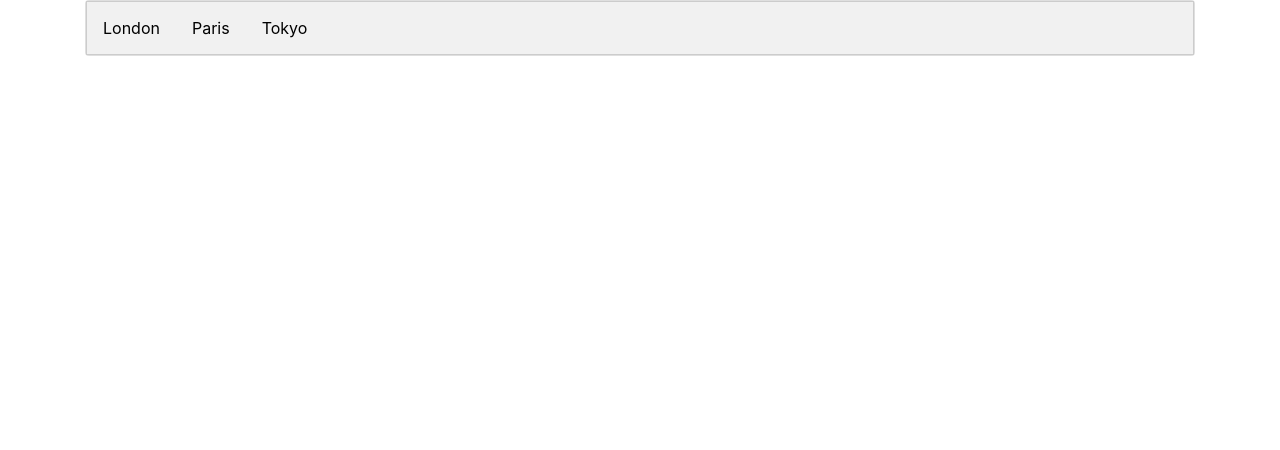
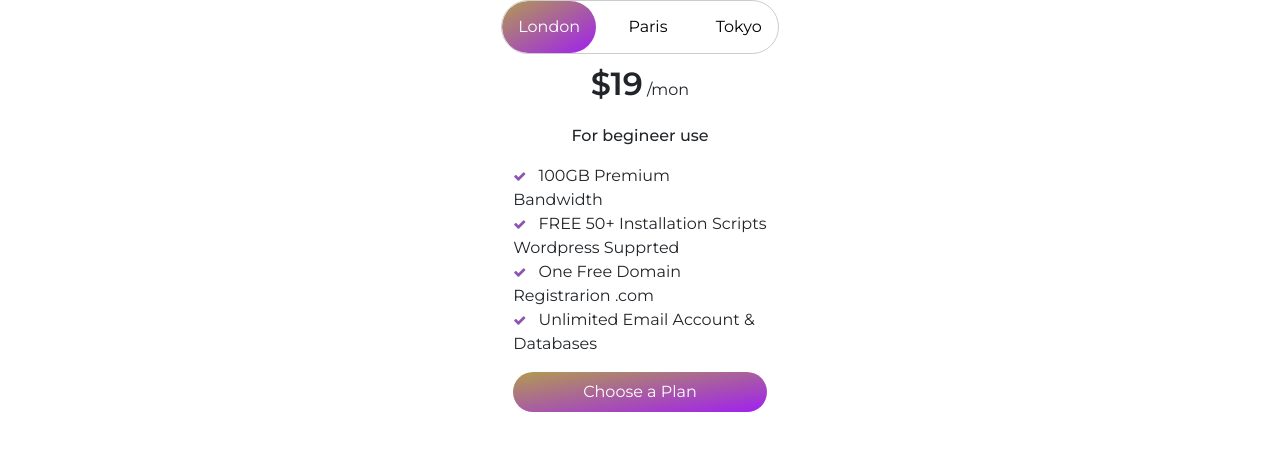
Before and after one commit to pamnanaimanish169/bootstrap-memory, a plain HTML site: page card-design/index.html in a window 1280 px wide. Drawn offline with nearby package versions, Linux system fonts and the light colour scheme.

Commit message:
Finish the Card View in 1920px * 1080px

```diff
--- a/card-design/index.html
+++ b/card-design/index.html
@@ -10,30 +10,97 @@
     <!-- Bootstrap 4.0 -->
     <link rel="stylesheet" href="https://maxcdn.bootstrapcdn.com/bootstrap/4.0.0/css/bootstrap.min.css"
         integrity="sha384-Gn5384xqQ1aoWXA+058RXPxPg6fy4IWvTNh0E263XmFcJlSAwiGgFAW/dAiS6JXm" crossorigin="anonymous">
+
+    <!-- FOnt Awesome -->
+    <link rel="stylesheet" href="https://cdnjs.cloudflare.com/ajax/libs/font-awesome/4.7.0/css/font-awesome.min.css">
+    <!-- Monteserrat FOnt -->
+    <link rel="preconnect" href="https://fonts.googleapis.com">
+    <link rel="preconnect" href="https://fonts.gstatic.com" crossorigin>
+    <link href="https://fonts.googleapis.com/css2?family=DM+Sans:ital,wght@0,400;0,500;0,700;1,400;1,500;1,700&family=Montserrat:ital,wght@0,100;0,200;0,300;0,400;0,500;0,600;0,700;0,800;0,900;1,100;1,200;1,300;1,400;1,500;1,600;1,700;1,800;1,900&display=swap" rel="stylesheet">
+
 </head>
 
 <body>
     <div class="container">
 
-        <div class="card">
-            <div class="tab">
-                <button class="tablinks" onclick="openCity(event, 'London')">London</button>
-                <button class="tablinks" onclick="openCity(event, 'Paris')">Paris</button>
-                <button class="tablinks" onclick="openCity(event, 'Tokyo')">Tokyo</button>
+        <div class="card custom-class">
+            <div class="tab d-flex justify-content-between">
+                <button class="tablinks remove-focus active" onclick="openCity(event, 'London')">
+                    London
+                </button>
+                <button class="tablinks remove-focus" onclick="openCity(event, 'Paris')">Paris</button>
+                <button class="tablinks remove-focus" onclick="openCity(event, 'Tokyo')">Tokyo</button>
             </div>
 
             <!-- Tab Contwnt START -->
-            <div id="London" class="tabcontent">
-                <h3>London</h3>
-                <p>London is the capital city of Engalnd.</p>
+            <div id="London" class="tabcontent" style="display: block;">
+                <div class="d-flex flex-column">
+                    <div    class="content">
+                        <p>
+                            <span   class="amount">$19</span>
+                            /mon
+                        </p>
+                        <p class="content-text">For begineer use</p>
+                    </div>
+
+                    <div>
+                        <ul>
+                            <li> <i class="fa fa-check"></i> <span class="px-2">100GB Premium Bandwidth</span> </li>
+                            <li> <i class="fa fa-check"></i> <span class="px-2">FREE 50+ Installation Scripts Wordpress Supprted</span></li>
+                            <li> <i class="fa fa-check"></i> <span class="px-2">One Free Domain Registrarion .com</span></li>
+                            <li> <i class="fa fa-check"></i> <span class="px-2">Unlimited Email Account & Databases</span></li>
+                        </ul>
+                    </div>
+
+                    <div    class="button-outisde">
+                        <button class="choose-a-plan    remove-focus">Choose a Plan</button>
+                    </div>
+                </div>
+
             </div>
             <div id="Paris" class="tabcontent">
-                <h3>Paris</h3>
-                <p>Paris is the capital of France.</p>
+                <div    class="content">
+                    <p>
+                        <span   class="amount">$50</span>
+                        /mon
+                    </p>
+                    <p class="content-text">For Professinal use</p>
+                </div>
+
+                <div>
+                    <ul>
+                        <li> <i class="fa fa-check"></i> <span class="px-2">100GB Premium Bandwidth</span> </li>
+                        <li> <i class="fa fa-check"></i> <span class="px-2">FREE 50+ Installation Scripts Wordpress Supprted</span></li>
+                        <li> <i class="fa fa-check"></i> <span class="px-2">One Free Domain Registrarion .com</span></li>
+                        <li> <i class="fa fa-check"></i> <span class="px-2">Unlimited Email Account & Databases</span></li>
+                    </ul>
+                </div>
+
+                <div    class="button-outisde">
+                    <button class="choose-a-plan    remove-focus">Choose a Plan</button>
+                </div>
             </div>
             <div id="Tokyo" class="tabcontent">
-                <h3>Tokyo</h3>
-                <p>Tokyo is the capital of Japan.</p>
+                <div    class="content">
+                    <p>
+                        <span   class="amount">$100</span>
+                        /mon
+                    </p>
+                    <p class="content-text">For Business use</p>
+                </div>
+
+                <div>
+                    <ul>
+                        <li> <i class="fa fa-check"></i> <span class="px-2">100GB Premium Bandwidth</span> </li>
+                        <li> <i class="fa fa-check"></i> <span class="px-2">FREE 50+ Installation Scripts Wordpress Supprted</span></li>
+                        <li> <i class="fa fa-check"></i> <span class="px-2">One Free Domain Registrarion .com</span></li>
+                        <li> <i class="fa fa-check"></i> <span class="px-2">Unlimited Email Account & Databases</span></li>
+                    </ul>
+                </div>
+
+                <div    class="button-outisde">
+                    <button class="choose-a-plan    remove-focus">Choose a Plan</button>
+                </div>
             </div>
             <!-- Tab COntent END -->
         </div>
--- a/card-design/style.css
+++ b/card-design/style.css
@@ -1,8 +1,14 @@
+body {
+    /* font-family: 'DM Sans', sans-serif; */
+    font-family: 'Montserrat', sans-serif !important;
+}
+
 /* Style the tab */
 .tab {
     overflow: hidden;
     border: 1px solid #ccc;
-    background-color: #f1f1f1;
+    /* background-color: #f1f1f1; */
+    border-radius: 50px;
 }
 
 /* Style the buttons that are used to open the tab content */
@@ -18,18 +24,99 @@
 
 /* Change background color of buttons on hover */
 .tab button:hover {
-    background-color: #ddd;
+    /* background-color: #ddd; */
+    background: #B19B51;
+    background: -webkit-linear-gradient(top left, #B19B51, #A020F0);
+    background: -moz-linear-gradient(top left, #B19B51, #A020F0);
+    background: linear-gradient(to bottom right, #B19B51, #A020F0);
+    color: white;
+    border: none;
 }
 
 /* Create an active/current tablink class */
 .tab button.active {
-    background-color: #ccc;
+    background: #B19B51;
+    background: -webkit-linear-gradient(top left, #B19B51, #A020F0);
+    background: -moz-linear-gradient(top left, #B19B51, #A020F0);
+    background: linear-gradient(to bottom right, #B19B51, #A020F0);
+    color: white;
+    border: none;
+}
+
+.tablinks {
+    border: none !important;
 }
 
 /* Style the tab content */
 .tabcontent {
     display: none;
     padding: 6px 12px;
-    border: 1px solid #ccc;
+    /* border: 1px solid #ccc; */
     border-top: none;
 }
+
+
+.custom-class {
+    width: 25%;
+    margin: 0 auto;
+    border: none !important;
+}
+
+.button:focus {
+    outline: none !important;
+}
+
+.tab button {
+    outline: none !important;
+    border-radius: 50px;
+}
+
+.tab button.active {
+    outline: none !important;
+    border-radius: 50px;
+}
+
+.remove-focus {
+    outline: none !important;
+}
+
+ul {
+    padding: 0;
+    list-style-type: none;
+}
+
+.content {
+    text-align: center;
+}
+
+.amount {
+    font-weight: 600;
+    font-size: xx-large;
+}
+
+.content-text {
+    font-weight: 500;
+}
+
+.fa.fa-check {
+    color: #8d55b0;
+    font-size: small;
+}
+
+.choose-a-plan {
+    background: #B19B51;
+    background: -webkit-linear-gradient(top left, #B19B51, #A020F0);
+    background: -moz-linear-gradient(top left, #B19B51, #A020F0);
+    background: linear-gradient(to bottom right, #B19B51, #A020F0);
+    color: white;
+    border: none;
+    border-radius: 50px;
+    width: 100%;
+    height: 100%;
+    cursor: pointer;
+    ;
+}
+
+.button-outisde {
+    height: 40px !important;
+}
```
